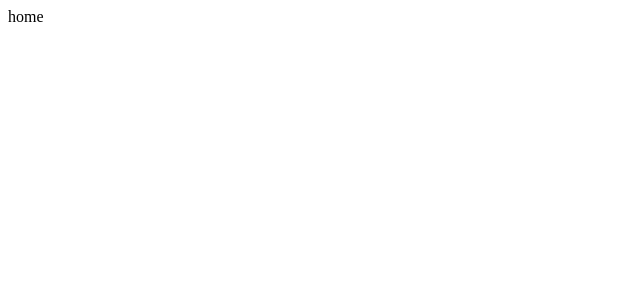
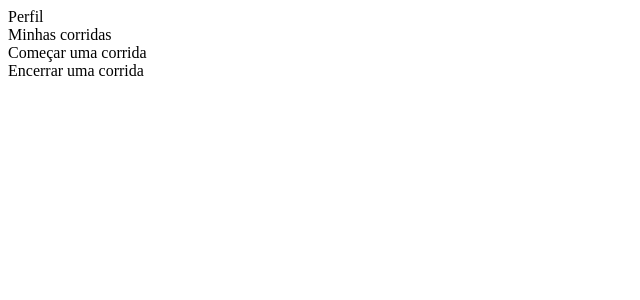
Before and after one commit to sergioruza/deslocamento-veicular, a Next.js app: page /home in a window 1280 px wide. Shown: the top 300 px of the page, without its empty margins (0-640 px from the left). Built offline with nearby package versions, Linux system fonts and the light colour scheme.

Commit message:
feat: screen HomeCustomer

```diff
--- a/src/components/HomeCustomer.tsx
+++ b/src/components/HomeCustomer.tsx
@@ -2,8 +2,8 @@ import { useRouter } from 'next/router';
 import React from 'react';
 
 function HomeCustomer() {
+  const route = useRouter();
   function handleCLick(url: string) {
-    const route = useRouter();
     route.push(url);
   }
 
@@ -12,6 +12,20 @@ function HomeCustomer() {
       <header>
         <span onClick={() => handleCLick('/profile/customer')}>Perfil</span>
       </header>
+
+      <div>
+        <span onClick={() => handleCLick('/rides/history')}>
+          Minhas corridas
+        </span>
+        <br />
+        <span onClick={() => handleCLick('/rides/start')}>
+          Começar uma corrida
+        </span>
+        <br />
+        <span onClick={() => handleCLick('/rides/end')}>
+          Encerrar uma corrida
+        </span>
+      </div>
     </div>
   );
 }
--- a/src/pages/home.tsx
+++ b/src/pages/home.tsx
@@ -1,7 +1,11 @@
-import React from 'react';
+import HomeCustomer from 'components/HomeCustomer';
 
 function home() {
-  return <div>home</div>;
+  return (
+    <div>
+      <HomeCustomer />
+    </div>
+  );
 }
 
 export default home;
```
